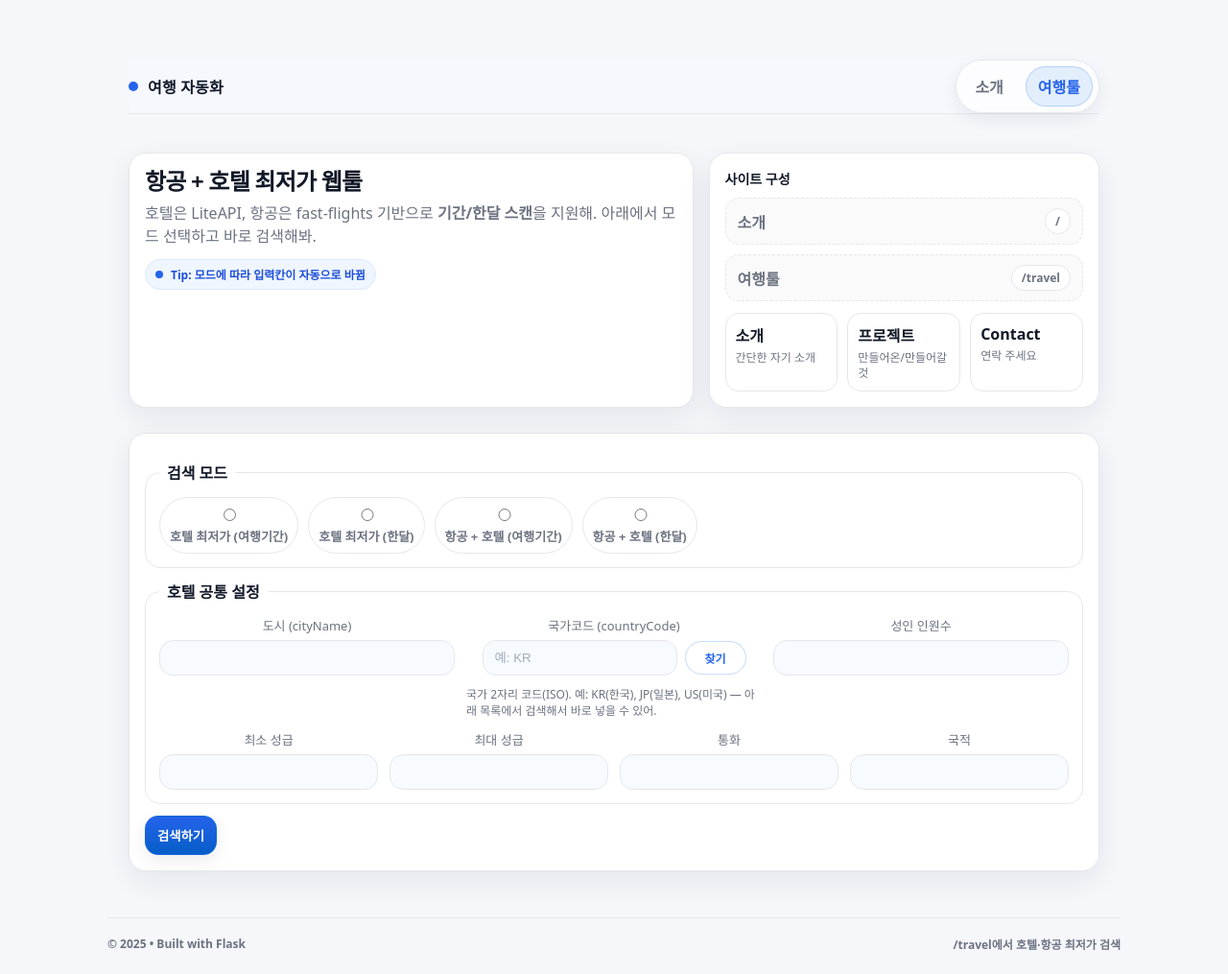
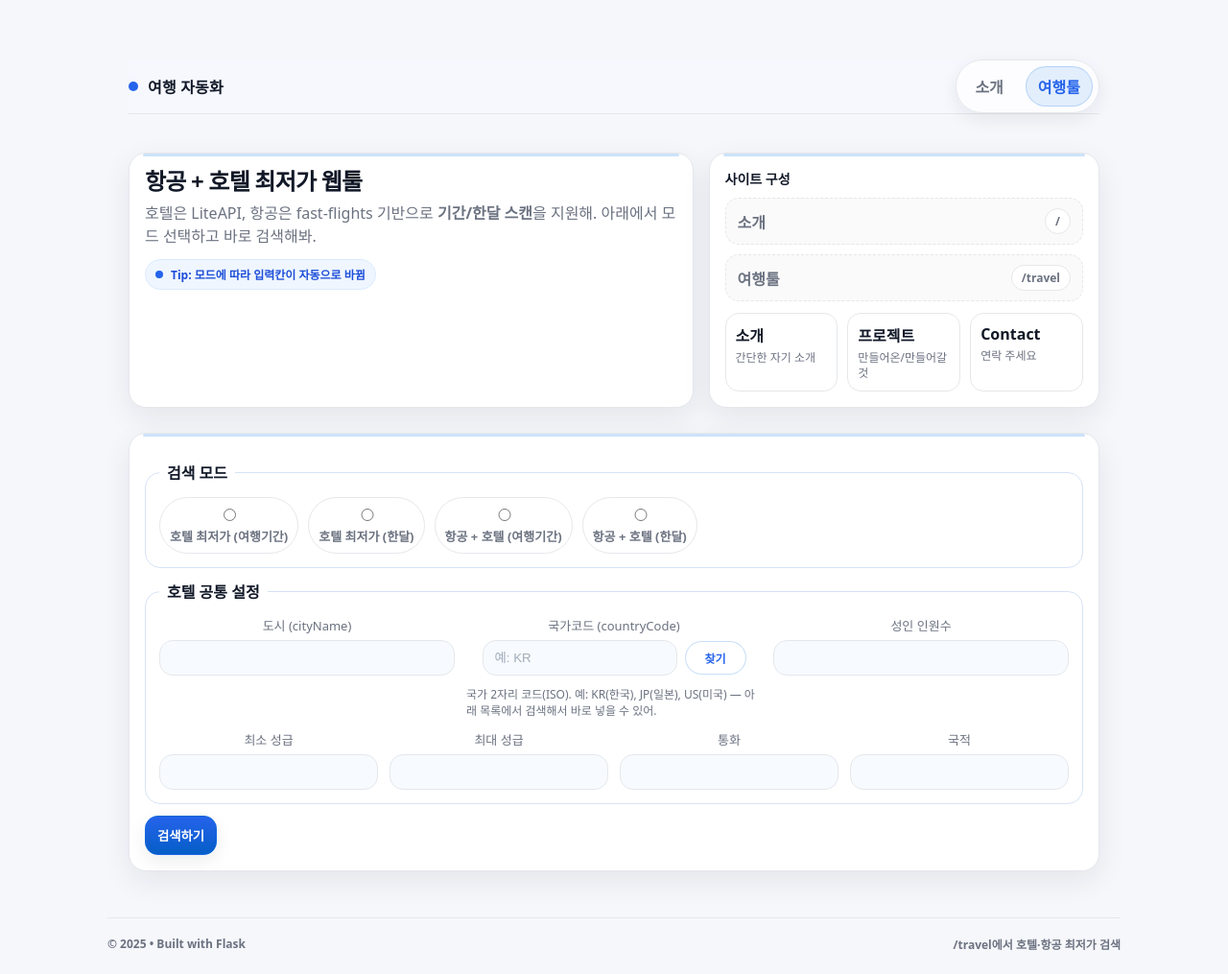
Before and after one commit to bae77777-afk/Flight_hotels, a Flask app: template templates/travel.html in a window 1280 px wide. Shown: the part 101-1116 px from the top of the page at 96% size. Run offline with Flask 2, Linux system fonts and the light colour scheme; the template is opened without the code that fills it, so the values that code supplies are empty.

Commit message:
style: 카드 경계 강조 및 상단 강조선 추가

```diff
--- a/static/style.css
+++ b/static/style.css
@@ -479,3 +479,55 @@ td.num{
 }
 .form button[type="submit"]:hover{ filter: brightness(1.02); }
 .form button[type="submit"]:active{ transform: translateY(1px); }
+
+
+
+/* =========================
+   Border visibility upgrade (2) + Card top accent (3)
+   ========================= */
+
+/* (2) Emphasize key containers without making the whole UI heavy */
+.form fieldset,
+.table-wrap{
+  border-color: var(--line2);
+}
+
+.tabs,
+.badge{
+  border-color: var(--line2);
+}
+
+/* Slightly stronger row separators in tables */
+th, td{
+  border-bottom-color: var(--line2);
+}
+
+/* Make hover state a bit clearer */
+.card:hover{
+  border-color: rgba(7,112,227,.26);
+}
+
+/* (3) Subtle top accent line on cards (Skyscanner / Trip-like) */
+.card{
+  position: relative;
+  overflow: hidden; /* keeps the top rail clean on rounded corners */
+}
+
+.card::before{
+  content: "";
+  position: absolute;
+  left: 14px;
+  right: 14px;
+  top: 0;
+  height: 3px;
+  border-radius: 999px;
+  background: rgba(7,112,227,.20);
+  pointer-events: none;
+}
+
+.card.soft::before{
+  background: rgba(7,112,227,.16);
+}
+
+/* Optional: don't show rail on specific cards */
+.card.no-rail::before{ display:none; }
```
